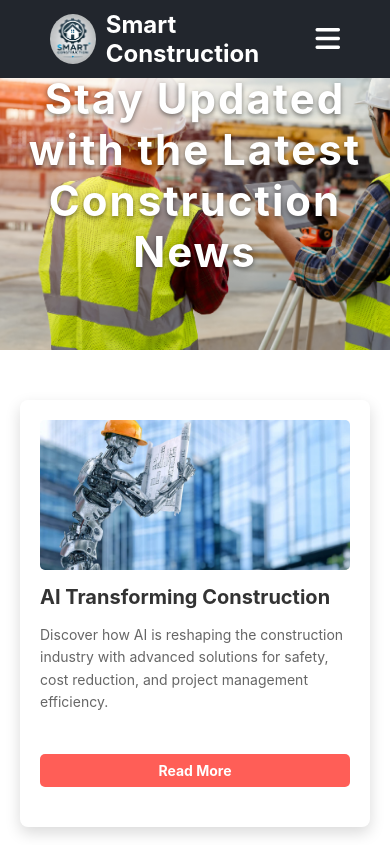
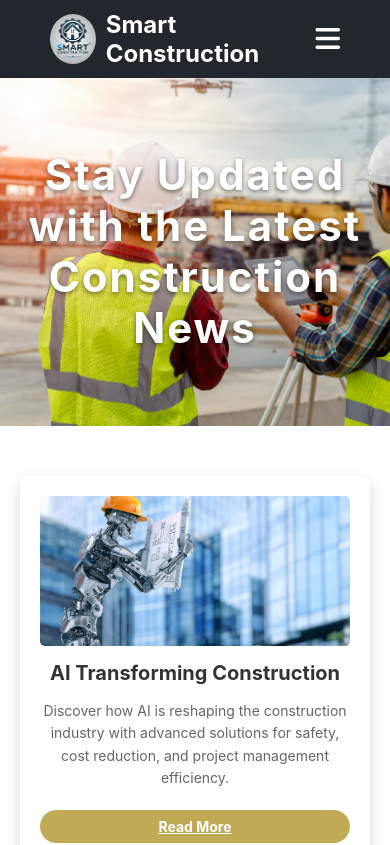
Before and after one commit to MirAllahyar/Innovative-AI-Solutions-for-Smart-Construction, a React (Create React App) app: page /news in a window 390 px wide. Shown: the top 845 px of the page. Built offline with nearby package versions, Linux system fonts and the light colour scheme.

Commit message:
Update NewsPage.css

```diff
--- a/src/pages/NewsPage/NewsPage.css
+++ b/src/pages/NewsPage/NewsPage.css
@@ -1,4 +1,8 @@
 /* Hero Section */
+.news-page {
+  padding-top: 9vh;
+}
+
 .news-hero-section {
   background-size: cover;
   background-position: center;
@@ -19,13 +23,23 @@
 }
 
 @keyframes fadeIn {
-    from { opacity: 0; }
-    to { opacity: 1; }
+  from {
+    opacity: 0;
+  }
+  to {
+    opacity: 1;
+  }
 }
 
 @keyframes slideDown {
-    from { transform: translateY(-50px); opacity: 0; }
-    to { transform: translateY(0); opacity: 1; }
+  from {
+    transform: translateY(-50px);
+    opacity: 0;
+  }
+  to {
+    transform: translateY(0);
+    opacity: 1;
+  }
 }
 
 /* News Section */
@@ -68,6 +82,14 @@
   margin-bottom: 15px;
 }
 
+.news-details {
+  display: flex;
+  flex-direction: column;
+  align-items: center; /* Center-align content horizontally */
+  justify-content: space-between; /* Ensure spacing between elements */
+  text-align: center;
+}
+
 .news-details h2 {
   font-size: 22px;
   margin-bottom: 15px;
@@ -83,19 +105,19 @@
 
 /* Read More Button */
 .read-more-btn {
-    display: inline-block;
-    padding: 10px 20px;
-    background-color: #ff5e57;
+  margin-top: auto; /* Push button to the bottom */
+  padding: 12px 25px;
+  background-color: #c0aa55;
   color: white;
-    border-radius: 5px;
-    text-align: center;
-    text-decoration: none;
-    font-weight: bold;
+  border: none;
+  border-radius: 30px;
+  cursor: pointer;
+  font-size: medium;
   transition: background-color 0.3s ease, transform 0.3s ease;
 }
 
 .read-more-btn:hover {
-    background-color: #ff7d72;
+  background-color: #444;
   transform: translateY(-3px);
 }
 
@@ -115,9 +137,11 @@
 .news-item:nth-child(1) {
   --delay: 0.2s;
 }
+
 .news-item:nth-child(2) {
   --delay: 0.4s;
 }
+
 .news-item:nth-child(3) {
   --delay: 0.6s;
 }
@@ -128,43 +152,14 @@
     grid-template-columns: repeat(2, 1fr); /* 2 cards per row for tablets */
   }
 }
-  /* Mobile adjustments for screens smaller than 768px */
-@media (max-width: 768px) {
-    .hero-section {
-      height: 400px; /* Example: Adjust hero section height for mobile */
-    }
-
-    .hero-title {
-      font-size: 28px; /* Reduce font size for better readability on mobile */
-    }
-
-    .news-content {
-      grid-template-columns: 1fr; /* Switch to single-column layout on mobile */
-    }
-
-    .read-more-btn {
-      font-size: 14px; /* Adjust button size for mobile */
-      padding: 8px 15px;
-    }
-  }
-
-  /* Tablet adjustments for screens smaller than 1024px */
-  @media (max-width: 1024px) {
-    .news-content {
-      grid-template-columns: repeat(2, 1fr); /* Switch to two-column layout on tablet */
-    }
-  }
-
 
 @media (max-width: 768px) {
   .news-content {
     grid-template-columns: 1fr; /* 1 card per row for mobile */
   }
-  }
 
-  @media (max-width: 576px) {
   .news-item img {
-      height: 150px;
+    height: 150px; /* Adjust image height for smaller screens */
   }
 
   .news-details h2 {
```
Lines whose indentation alone changed are shown as unchanged.
